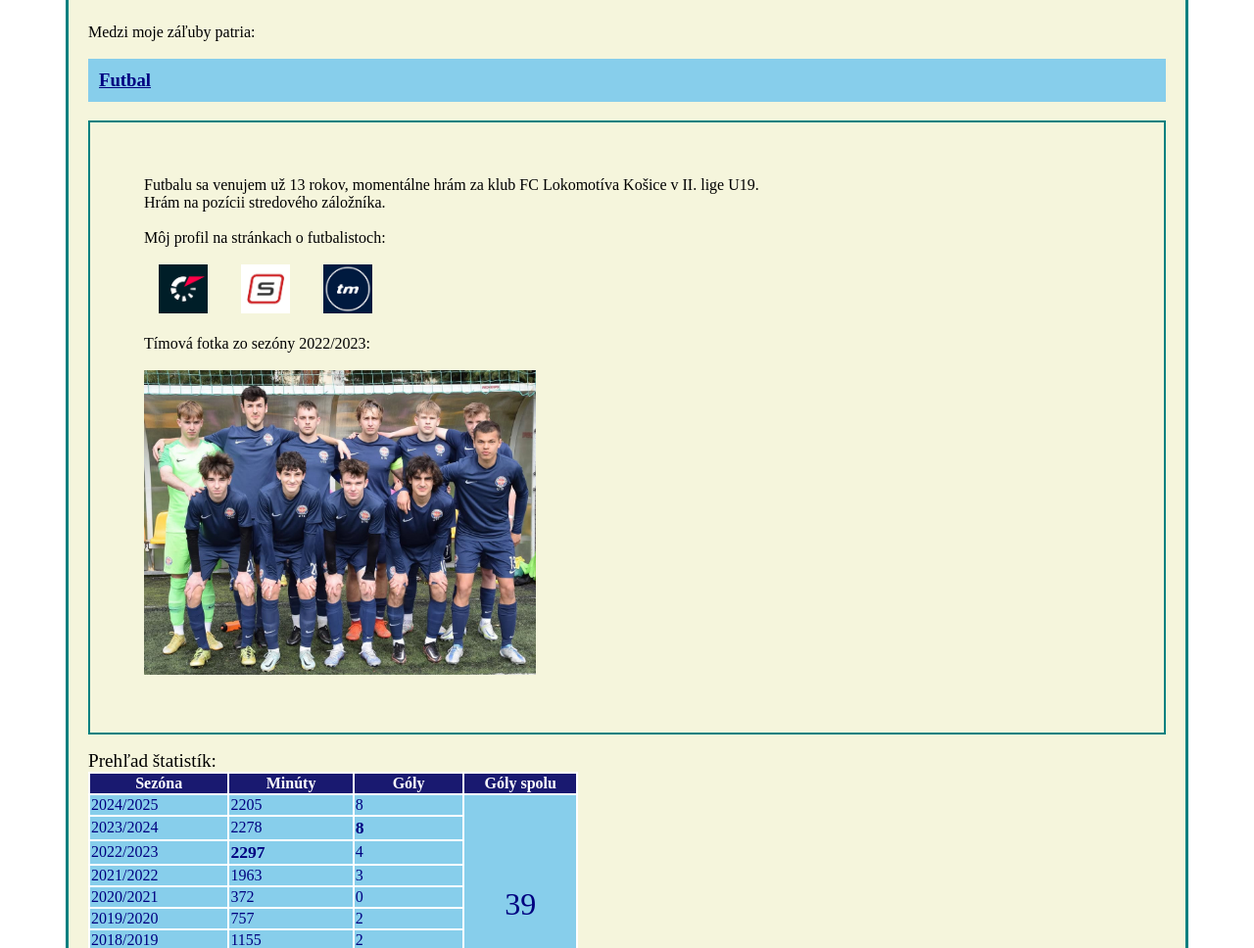
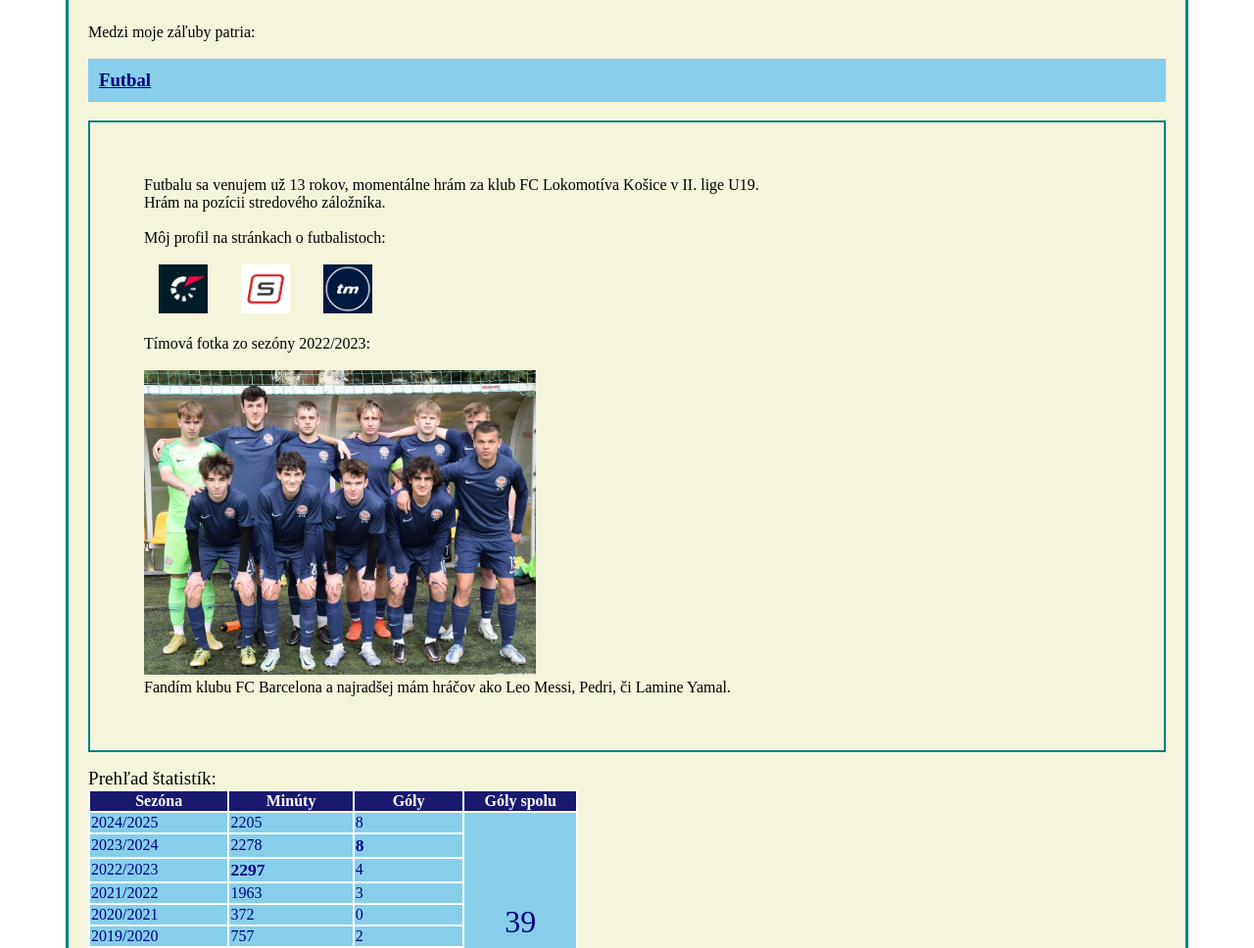
Before and after one commit to osomorestranka/oskarstranka, a plain HTML site: page index.html in a window 1280 px wide. Shown: the part 1627-2595 px from the top of the page at 98% size. Drawn offline with Linux system fonts and the light colour scheme.

Commit message:
Update index.html

```diff
--- a/index.html
+++ b/index.html
@@ -186,7 +186,8 @@ Medzi moje záľuby patria:
   Tímová fotka zo sezóny 2022/2023:
   <br>
   <br>
-	<img src="team.jpeg" title="Loky U19" width="400" height="auto">
+	<img src="team.jpeg" title="Loky U19" width="400" height="auto"> <br>
+Fandím klubu FC Barcelona a najradšej mám hráčov ako Leo Messi, Pedri, či Lamine Yamal.
 </p>
 <table>
 <caption> Prehľad štatistík: </caption>
@@ -258,7 +259,7 @@ Medzi moje záľuby patria:
 	Okrem toho mám rád režisérov ako Damien Chazelle, Martin Scorsese a Quentin Tarantino.
 	<br>
 	<br>
-	<img src="budapest.jpg" title="Obľúbený film" width="60" height="auto"> <br>
+	<img src="budapest.jpg" title="Obľúbený film" width="150" height="auto"> <br>
 </p>
 <h3> Basketbal </h3>
 <p> Basketbal nehrám kompetetívne, ale rád si zahrám s kamarátmi alebo si pozriem zápasy NBA.
```
